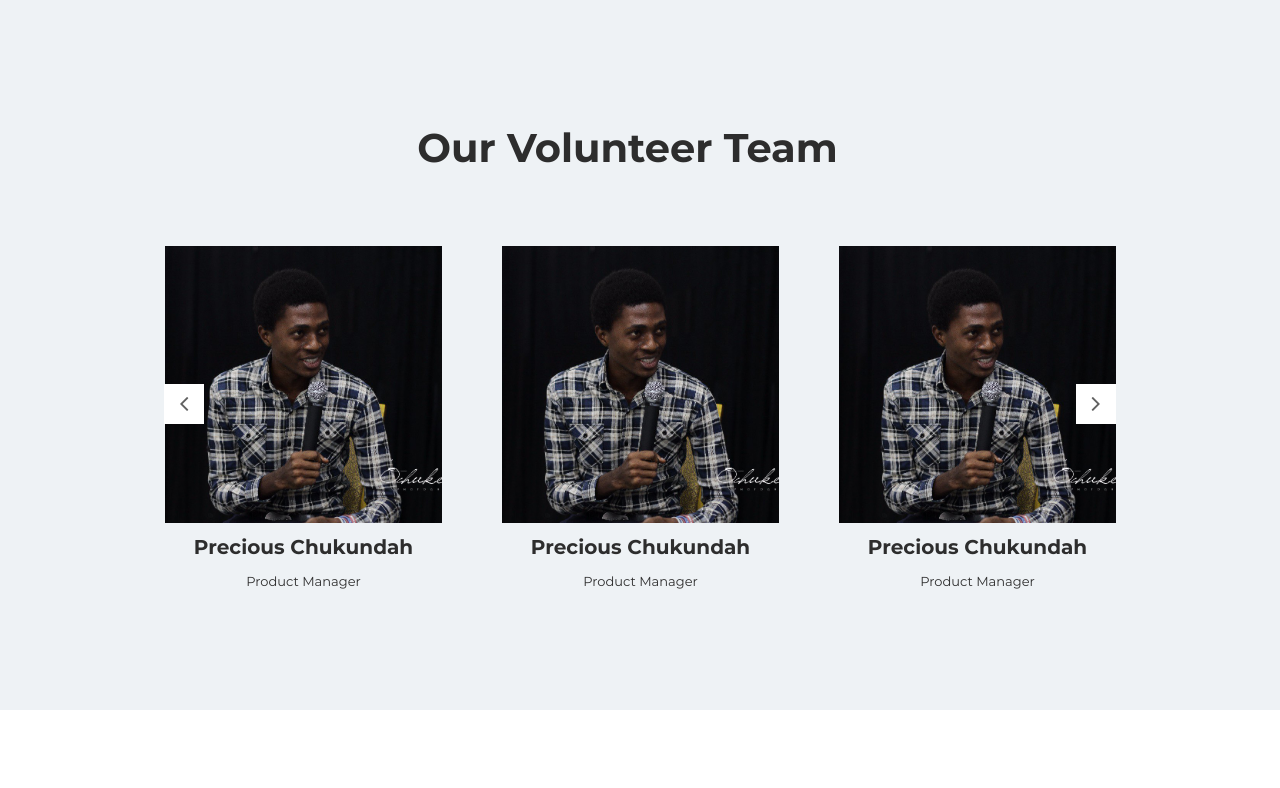
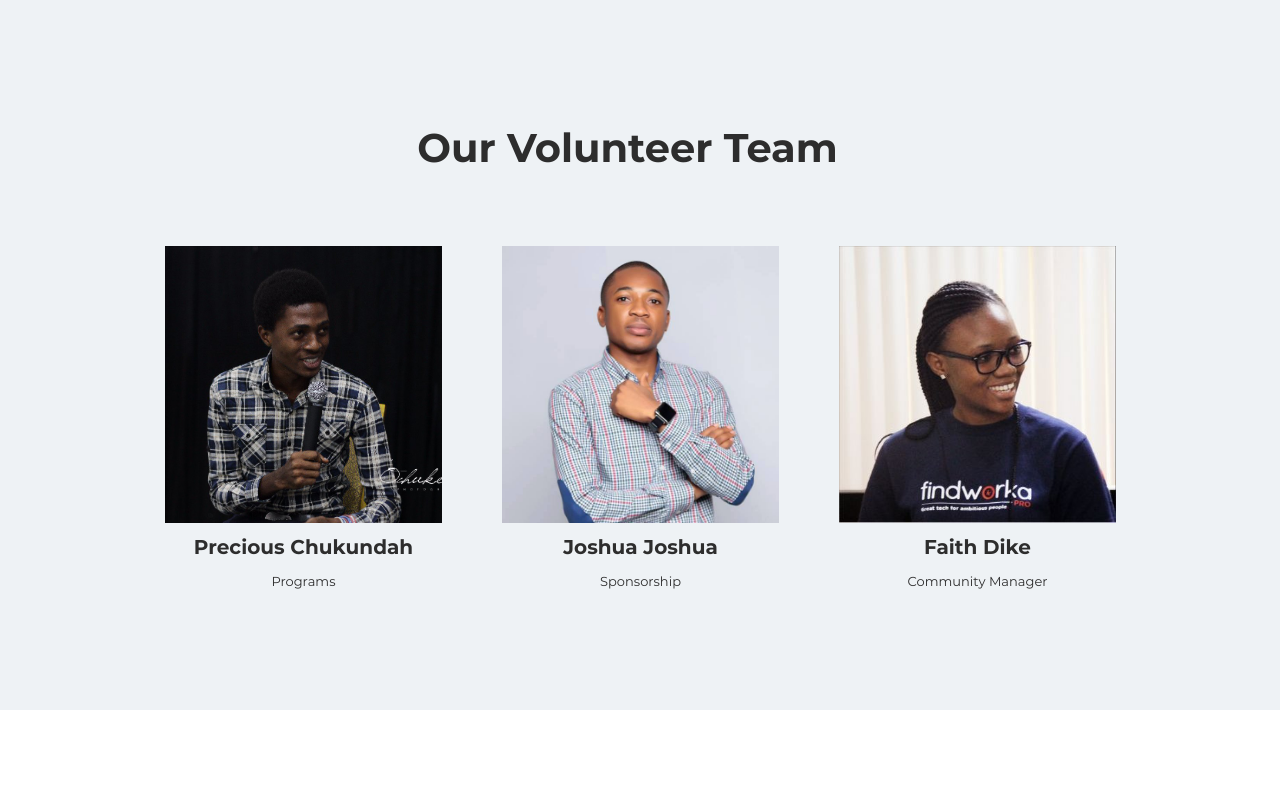
Before and after one commit to dvin36/techph.ng, a PHP site: page /about.php in a window 1280 px wide. Shown: the part 1241-2029 px from the top of the page. Run offline with PHP 8.4, Linux system fonts and the light colour scheme.

Commit message:
Updated team images in About page.

```diff
--- a/about.php
+++ b/about.php
@@ -66,68 +66,35 @@ include("layouts/header.php");
                     <div class="col-md-12 team-slide">
                         <div class="col-md-4 remove">
                             <div class="col-md-12 team-img-div">
-                                <img src="images/pprecious.jpg" class="team-member-img"/>
+                                <img src="images/team/precious.jpg" class="team-member-img"/>
                             </div>
                             <div class="col-md-12 team-member-name">
                                 Precious Chukundah
                             </div>
                             <div class="col-md-12 team-member-position">
-                                Product Manager
+                                Programs
                             </div>
                         </div>
                         <div class="col-md-4 remove">
                             <div class="col-md-12 team-img-div">
-                                <img src="images/pprecious.jpg" class="team-member-img"/>
+                                <img src="images/team/joshua_josh.jpg" class="team-member-img"/>
                             </div>
                             <div class="col-md-12 team-member-name">
-                                Precious Chukundah
+                                Joshua Joshua
                             </div>
                             <div class="col-md-12 team-member-position">
-                                Product Manager
+                                Sponsorship
                             </div>
                         </div>
                         <div class="col-md-4 remove">
                             <div class="col-md-12 team-img-div">
-                                <img src="images/pprecious.jpg" class="team-member-img"/>
+                                <img src="images/team/faith_dike.jpg" class="team-member-img"/>
                             </div>
                             <div class="col-md-12 team-member-name">
-                                Precious Chukundah
+                                Faith Dike
                             </div>
                             <div class="col-md-12 team-member-position">
-                                Product Manager
-                            </div>
-                        </div>
-                        <div class="col-md-4 remove">
-                            <div class="col-md-12 team-img-div">
-                                <img src="images/pprecious.jpg" class="team-member-img"/>
-                            </div>
-                            <div class="col-md-12 team-member-name">
-                                Precious Chukundah
-                            </div>
-                            <div class="col-md-12 team-member-position">
-                                Product Manager
-                            </div>
-                        </div>
-                        <div class="col-md-4 remove">
-                            <div class="col-md-12 team-img-div">
-                                <img src="images/pprecious.jpg" class="team-member-img"/>
-                            </div>
-                            <div class="col-md-12 team-member-name">
-                                Precious Chukundah
-                            </div>
-                            <div class="col-md-12 team-member-position">
-                                Product Manager
-                            </div>
-                        </div>
-                        <div class="col-md-4 remove">
-                            <div class="col-md-12 team-img-div">
-                                <img src="images/pprecious.jpg" class="team-member-img"/>
-                            </div>
-                            <div class="col-md-12 team-member-name">
-                                Precious Chukundah
-                            </div>
-                            <div class="col-md-12 team-member-position">
-                                Product Manager
+                                Community Manager
                             </div>
                         </div>
                     </div>
--- a/layouts/header.php
+++ b/layouts/header.php
@@ -1,7 +1,7 @@
 <!-- Header -->
 <section>
     <head>
-        <title><?php echo $title." ~"; ?> Tech Ph - 2018</title>
+        <title><?php echo $title." ~"; ?> Tech PH - 2018</title>
         <meta charset="utf-8">
         <meta name="viewport" content="width=device-width, initial-scale=1">
         <link rel="stylesheet" href="css/bootstrap.min.css">
@@ -9,7 +9,6 @@
 
         <!-- Slick -->
         <link rel="stylesheet" type="text/css" href="slick/slick.css"/>
-
         <link rel="stylesheet" type="text/css" href="slick/slick-theme.css"/>
 
         <!-- App Styles -->
--- a/layouts/navbar.php
+++ b/layouts/navbar.php
@@ -24,12 +24,13 @@
                 </div>
                 <div class="collapse navbar-collapse col-md-8 " id="myNavbar">
                     <ul class="nav   navbar-nav" >
-                        <li class="<?php if(isset($home)){ echo $home; }?>"><a href="index">Home</a></li>
-                        <li class="<?php if(isset($about)){ echo $about; }?>"><a href="about">About</a></li>
-                        <li class="<?php if(isset($publications)){ echo $publications; }?>"><a href="#">Publications</a></li>
-                        <li class="<?php if(isset($events)){ echo $events; }?>"><a href="events">Events</a></li>
-                        <li class="<?php if(isset($sponsors)){ echo $sponsors; }?>"><a href="sponsors">Sponsors</a></li>
-                        <li class="<?php if(isset($community)){ echo $community; }?>"><a href="community">Community</a></li>
+                        <li class="<?php if(isset($home)){ echo $home; }?>"><a href="index.php">Home</a></li>
+                        <li class="<?php if(isset($about)){ echo $about; }?>"><a href="about.php">About</a></li>
+                        <li class="<?php if(isset($publications)){ echo $publications; }?>">
+                          <a href="https://medium.com/techphc" target="_blank">Publications</a></li>
+                        <li class="<?php if(isset($events)){ echo $events; }?>"><a href="events.php">Events</a></li>
+                        <li class="<?php if(isset($sponsors)){ echo $sponsors; }?>"><a href="sponsors.php">Sponsors</a></li>
+                        <li class="<?php if(isset($community)){ echo $community; }?>"><a href="community.php">Community</a></li>
                     </ul>
                 </div>
                 <div class="col-md-2">
@@ -40,9 +41,9 @@
                 <div class="collapse navbar-collapse" id="myNavbar">
                     <ul class="nav main-nav navbar-nav ">
                         <li class="col-md-4 bordered-nav2"><a href="#"><i class="glyphicon glyphicon-search"></i></a></li>
-                        <li class="col-md-2"><a href="#"><i class="fa fa-facebook"></i></a></li>
-                        <li class="col-md-2" ><a href="#"><i class="fa fa-twitter"></i></a></li>
-                        <li class="col-md-4"><a href="#"><i class="fa fa-medium"></i></a></li>
+                        <li class="col-md-2"><a href="http://facebook.com/techphc" target="_blank"><i class="fa fa-facebook"></i></a></li>
+                        <li class="col-md-2" ><a href="http://twitter.com/techphc" target="_blank"><i class="fa fa-twitter"></i></a></li>
+                        <li class="col-md-4"><a href="http://medium.com/techphc" target="_blank"><i class="fa fa-medium"></i></a></li>
                     </ul>
                 </div>
             </div>
@@ -61,12 +62,13 @@
                 </div>
                 <div class="collapse navbar-collapse text-center" id="myNavbar2">
                     <ul class="nav navbar-nav">
-                        <li class="<?php if(isset($home)){ echo $home; }?>"><a href="index">Home</a></li>
-                        <li class="<?php if(isset($about)){ echo $about; }?>"><a href="about">About</a></li>
-                        <li class="<?php if(isset($publications)){ echo $publications; }?>"><a href="#">Publications</a></li>
-                        <li class="<?php if(isset($events)){ echo $events; }?>"><a href="events">Events</a></li>
-                        <li class="<?php if(isset($sponsors)){ echo $sponsors; }?>"><a href="sponsors">Sponsors</a></li>
-                        <li class="<?php if(isset($community)){ echo $community; }?>"><a href="community">Community</a></li>
+                        <li class="<?php if(isset($home)){ echo $home; }?>"><a href="index.php">Home</a></li>
+                        <li class="<?php if(isset($about)){ echo $about; }?>"><a href="about.php">About</a></li>
+                        <li class="<?php if(isset($publications)){ echo $publications; }?>">
+                          <a href="https://medium.com/techphc" target="_blank">Publications</a></li>
+                        <li class="<?php if(isset($events)){ echo $events; }?>"><a href="events.php">Events</a></li>
+                        <li class="<?php if(isset($sponsors)){ echo $sponsors; }?>"><a href="sponsors.php">Sponsors</a></li>
+                        <li class="<?php if(isset($community)){ echo $community; }?>"><a href="community.php">Community</a></li>
                     </ul>
                 </div>
             </div>
```
Also changed, not shown: images/precious.jpg (deleted), images/team/faith_dike.jpg (added), images/team/joshua_josh.jpg (added), images/team/precious.jpg (renamed from images/pprecious.jpg).
